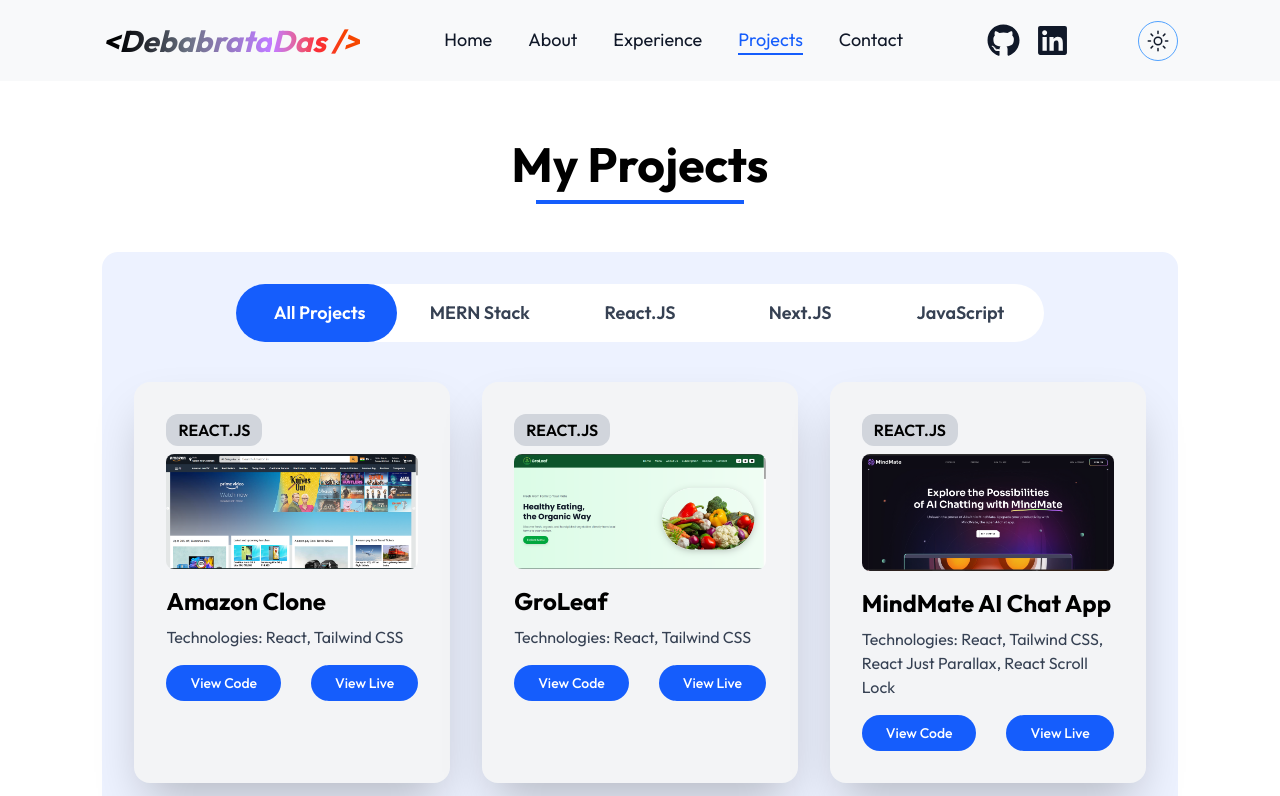
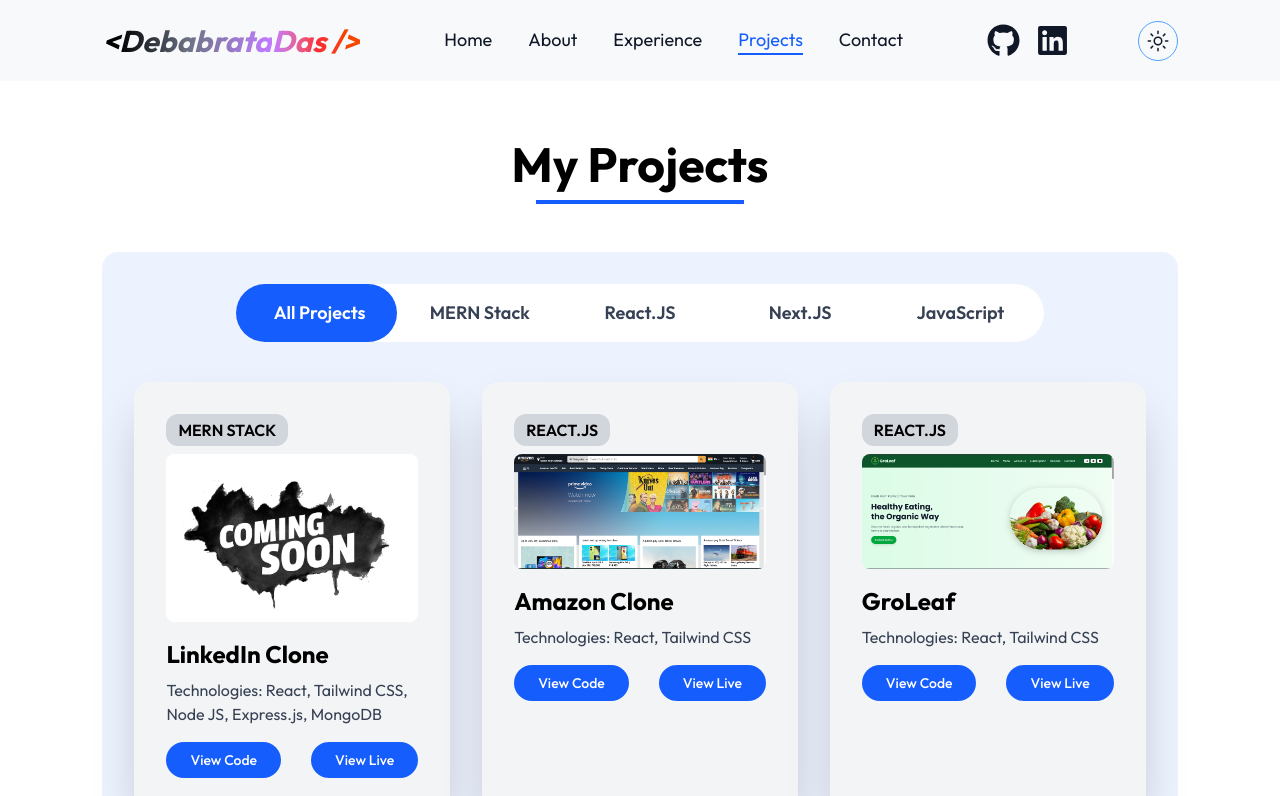
Before and after one commit to dev-debabrata/dev-debabrata-portfolio, a React (Vite) app: page /projectslist in a window 1280 px wide. Shown: the top 796 px of the page. Built offline with nearby package versions, Linux system fonts and the light colour scheme.

Commit message:
add project

```diff
--- a/src/data.js
+++ b/src/data.js
@@ -233,7 +233,7 @@
 
 
 // ProjectList Data
-// import ComingSoonImg from "./assets/ProjectImg/comingSoon.png";
+import ComingSoonImg from "./assets/ProjectImg/comingSoon.png";
 
 
 // Project images
@@ -272,8 +272,15 @@
 
 
 
-
-
+    {
+        image: ComingSoonImg,
+        title: "mern stack",
+        name: "LinkedIn Clone",
+        description:
+            "Technologies: React, Tailwind CSS, Node JS, Express.js, MongoDB",
+        github: "https://github.com/dev-debabrata/linkedin-clone-mern",
+        webapp: "",
+    },
     {
         image: AmazonCloneImg,
         title: "react.js",
```
